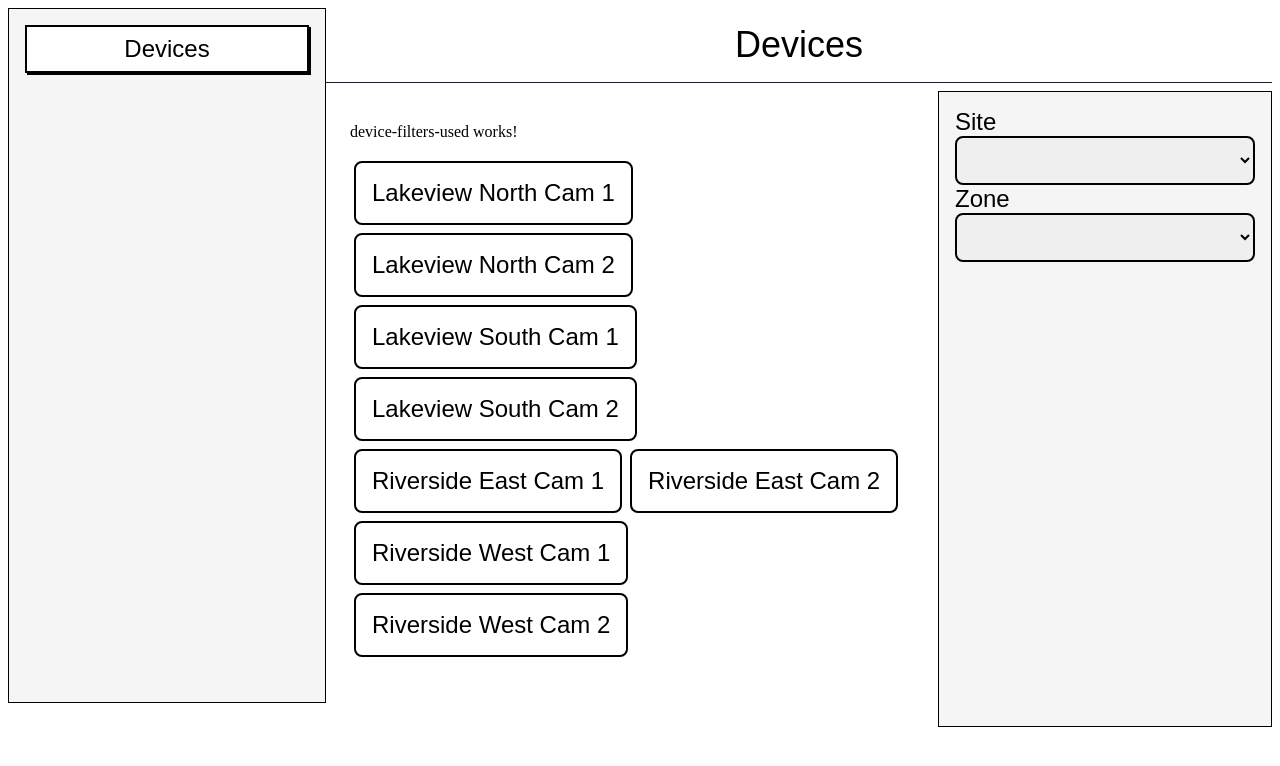
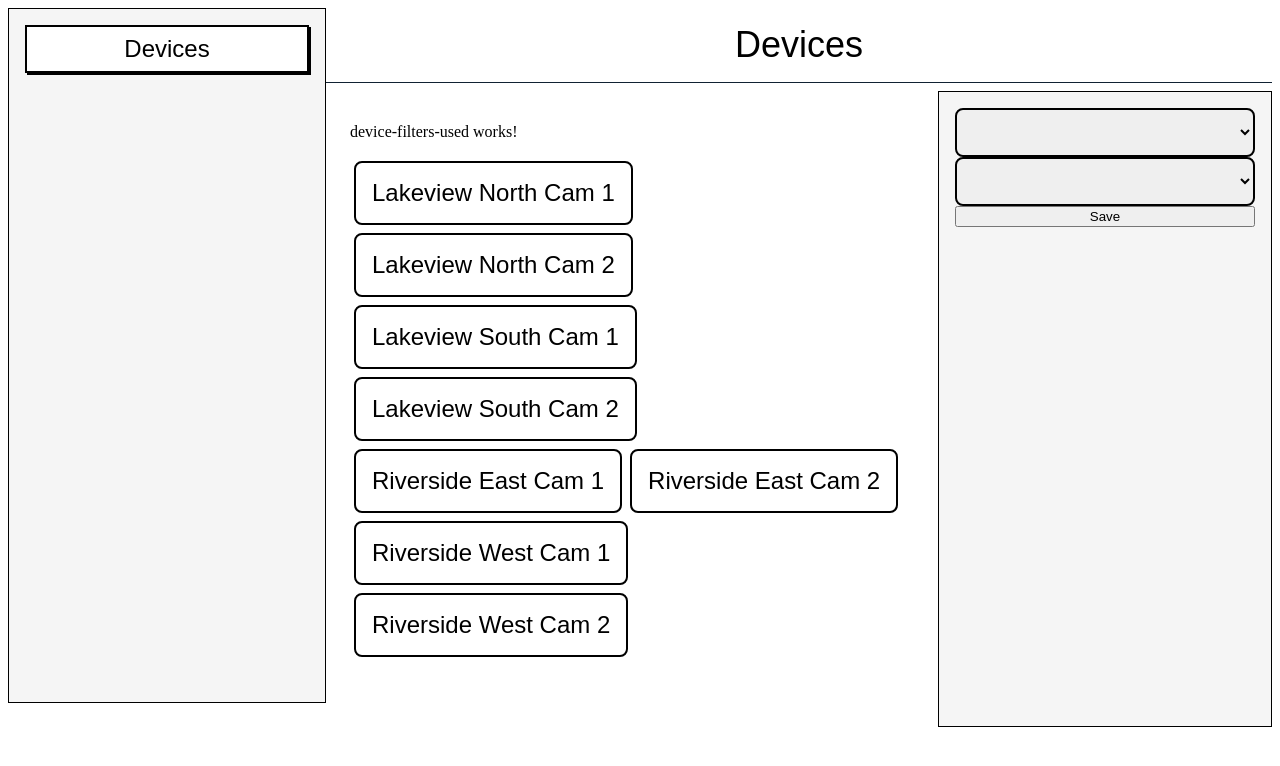
Before and after one commit to apethoud/filter-poc, an Angular app: page /devices in a window 1280 px wide. Shown: the top 766 px of the page. Built offline with nearby package versions, Linux system fonts and the light colour scheme.

Commit message:
store pending filter values on controller

```diff
--- a/src/app/components/device-filter-menu/device-filter-menu.component.html
+++ b/src/app/components/device-filter-menu/device-filter-menu.component.html
@@ -1,15 +1,16 @@
 <div class="filter-menu-container">
-  <!-- <button (click)="triggerSaveAction()">Save</button> -->
-
   <app-filter-field
     name="Site"
-    [options]="filterController?.filterOptions?.site"
-    [selectedValue]="filterController?.filterParams?.site"
+    [options]="siteOptions"
+    [selectedValue]="selectedSiteName"
+    [setSelectedValue]="setPendingSelectedSiteToController"
   />
 
   <app-filter-field
     name="Zone"
-    [options]="filterController?.filterOptions?.zone"
-    [selectedValue]="filterController?.filterParams?.zone"
+    [options]="zoneOptions"
+    [selectedValue]="selectedZoneName"
+    [setSelectedValue]="setPendingSelectedZoneToController"
   />
+  <button (click)="triggerSaveAction()">Save</button>
 </div>
--- a/src/app/components/device-filter-menu/device-filter-menu.component.ts
+++ b/src/app/components/device-filter-menu/device-filter-menu.component.ts
@@ -7,6 +7,13 @@ import { FilterFieldComponent } from '../filter-field/filter-field.component';
 // } from '../../models/filter';
 import { Subject } from 'rxjs';
 import { DeviceFilterController } from '../../controllers/device-filter-controller';
+import { FilterOptionType, ISite, IZone } from '../../models/filter';
+import {
+  iSiteArrayToSiteNameStringArrayMapper,
+  iZoneArrayToZoneNameStringArrayMapper,
+  siteNameStringToISiteMapper,
+  zoneNameStringToIZoneMapper,
+} from '../../utils/utils';
 
 @Component({
   selector: 'app-device-filter-menu',
@@ -19,12 +26,22 @@ export class DeviceFilterMenuComponent implements OnInit {
   @Input({ required: true }) filterController?: DeviceFilterController;
   // @Input({ required: true }) filterList?: FilterListType;
   // readonly triggerSave$ = new Subject<void>();
+  siteOptions: string[] = [];
+  zoneOptions: string[] = [];
+
+  selectedSiteName?: string;
+  selectedZoneName?: string;
 
   // showBrightnessFilter?: boolean;
 
   // brightnessFilterData?: FilterObservables;
 
   ngOnInit(): void {
+    this.prepareSiteOptions();
+    this.prepareZoneOptions();
+
+    this.prepareSelectedSite();
+    this.prepareSelectedZone();
     //   if (!this.filterList) {
     //     return;
     //   }
@@ -40,7 +57,101 @@ export class DeviceFilterMenuComponent implements OnInit {
     //   }
   }
 
-  // triggerSaveAction = () => {
-  //   this.triggerSave$.next();
+  // Prepare Field Options
+
+  prepareSiteOptions = () => {
+    if (!this.filterController || !this.filterController.filterOptions.site) {
+      return;
+    }
+    this.siteOptions = iSiteArrayToSiteNameStringArrayMapper(
+      this.filterController.filterOptions.site
+    );
+  };
+
+  prepareZoneOptions = () => {
+    if (!this.filterController || !this.filterController.filterOptions.zone) {
+      return;
+    }
+    this.zoneOptions = iZoneArrayToZoneNameStringArrayMapper(
+      this.filterController.filterOptions.zone
+    );
+  };
+
+  // Prepare Selected Options
+
+  prepareSelectedSite = () => {
+    if (!this.filterController?.pendingFilterParams.site?.name) {
+      return;
+    }
+    this.selectedSiteName = this.filterController.pendingFilterParams.site.name;
+  };
+
+  prepareSelectedZone = () => {
+    if (!this.filterController?.pendingFilterParams.zone?.name) {
+      return;
+    }
+    this.selectedZoneName = this.filterController.pendingFilterParams.zone.name;
+  };
+
+  // Set Selected Options to Controller
+
+  setPendingSelectedSiteToController = (siteName: string): void => {
+    if (!this.filterController) {
+      return;
+    }
+    const selectedSite = siteNameStringToISiteMapper(
+      siteName,
+      this.filterController.filterOptions.site
+    );
+    this.filterController.pendingFilterParams.site = selectedSite;
+  };
+
+  setPendingSelectedZoneToController = (zoneName: string): void => {
+    if (!this.filterController) {
+      return;
+    }
+    const selectedZone = zoneNameStringToIZoneMapper(
+      zoneName,
+      this.filterController.filterOptions.zone
+    );
+    this.filterController.pendingFilterParams.zone = selectedZone;
+  };
+
+  // setPendingSelectedSite = (val: ISite) => {
+  //   if (!this.filterController?.pendingFilterParams?.site) {
+  //     return;
+  //   }
+  //   this.filterController.pendingFilterParams.site = val;
+  //   console.log(
+  //     'this.filterController.pendingFilterParams.site: ',
+  //     this.filterController.pendingFilterParams.site
+  //   );
   // };
+
+  // setPendingSelectedZone = (val: IZone) => {
+  //   console.log('OOOOO val: ', val);
+  //   // if (!this.filterController?.pendingFilterParams?.zone) {
+  //   //   return;
+  //   // }
+  //   if (!this.filterController) {
+  //     return;
+  //   }
+  //   this.filterController.pendingFilterParams.zone = val;
+  //   console.log(
+  //     'this.filterController.pendingFilterParams.zone: ',
+  //     this.filterController.pendingFilterParams.zone
+  //   );
+  // };
+
+  // setSelectedValue = (val: FilterOptionType) => {
+  //   if (isZone(val)) {
+  //     this.setPendingSelectedZone(val);
+  //   } else {
+  //     this.setPendingSelectedSite(val);
+  //   }
+  // }
+
+  triggerSaveAction = (): void => {
+    // this.triggerSave$.next();
+  };
 }
--- a/src/app/components/filter-field/filter-field.component.html
+++ b/src/app/components/filter-field/filter-field.component.html
@@ -1,8 +1,12 @@
-<label class="filter-dropdown-label">{{ name }}</label>
-<select class="filter-dropdown" [(ngModel)]="selectedValue">
-  @for (option of options; track option.id) {
-  <option [value]="$index">
-    {{ option.name }}
+<label class="filter-dropdown-label">{{ selectedValue }}</label>
+<select
+  class="filter-dropdown"
+  [ngModel]="selectedValue"
+  (change)="handleFilterFieldChange($event)"
+>
+  @for (option of options; track option) {
+  <option [value]="option">
+    {{ option }}
   </option>
   }
 </select>
--- a/src/app/components/filter-field/filter-field.component.ts
+++ b/src/app/components/filter-field/filter-field.component.ts
@@ -6,7 +6,7 @@ import { Component, Input, OnDestroy, OnInit } from '@angular/core';
 // } from '../../models/filter';
 import { Observable, Subscription } from 'rxjs';
 import { FormsModule } from '@angular/forms';
-import { FilterOptionType } from '../../models/filter';
+// import { FilterOptionType } from '../../models/filter';
 
 @Component({
   selector: 'app-filter-field',
@@ -17,8 +17,11 @@ import { FilterOptionType } from '../../models/filter';
 })
 export class FilterFieldComponent implements OnInit, OnDestroy {
   @Input({ required: true }) name?: string;
-  @Input({ required: true }) options?: FilterOptionType[];
-  @Input({ required: true }) selectedValue?: FilterOptionType | null;
+  @Input({ required: true }) options?: string[];
+  @Input({ required: true }) selectedValue?: string | null;
+  @Input({ required: true }) setSelectedValue?: (val: string) => void;
+  // ################## How can I store the selected site value (before form submission) in a way that the zone field can access and respond to it?
+
   // @Input({ required: true }) saveSelectedValue?: (val: FilterOptionType) => void;
   // @Input({ required: true }) triggerSave$: Observable<void>;
 
@@ -38,6 +41,14 @@ export class FilterFieldComponent implements OnInit, OnDestroy {
   ngOnDestroy(): void {
     //   this._subs.unsubscribe();
   }
+
+  handleFilterFieldChange = (event: Event) => {
+    if (!this.setSelectedValue) {
+      return;
+    }
+    const target = event.target as HTMLSelectElement;
+    this.setSelectedValue(target.value);
+  };
 
   // setupFilter = () => {
   //   if (!this.filterData || this.filterData.kind !== 'string') {
--- a/src/app/controllers/device-filter-controller.ts
+++ b/src/app/controllers/device-filter-controller.ts
@@ -15,6 +15,11 @@ export class DeviceFilterController {
     zone: null,
   };
 
+  pendingFilterParams: IFilterParams = {
+    site: null,
+    zone: null,
+  };
+
   filterOptions: IFilterOptions = {
     site: [],
     zone: [],
@@ -24,6 +29,15 @@ export class DeviceFilterController {
     this.filterOptions.site = getSites();
     this.filterOptions.zone = getZones();
   }
+
+  setFilterParams = (params: IFilterParams) => {
+    this.filterParams = params;
+  };
+
+  setPendingFilterParams = (params: IFilterParams) => {
+    this.pendingFilterParams = params;
+  };
+
   // allBrightnessOptions$: Observable<IStringFilterOption[]>;
   // selectedBrightnessOptions$: Observable<number[]>;
   // private readonly _allBrightnessOptionsSubject = new BehaviorSubject<
--- a/src/app/mock-api/mock-api.ts
+++ b/src/app/mock-api/mock-api.ts
@@ -2,17 +2,13 @@ import { IFilterParams } from '../models/filter';
 import { devices, sites, zones } from './mock-data';
 
 export const getSites = () => {
-  console.log('sites: ', sites);
   return sites;
 };
 
 export const getZones = () => {
-  console.log('zones: ', zones);
   return zones;
 };
 
 export const getDevices = (filterParams: IFilterParams) => {
-  console.log('filterParams: ', filterParams);
-  console.log('devices: ', devices);
   return devices;
 };
--- a/src/app/utils/utils.ts
+++ b/src/app/utils/utils.ts
@@ -1,4 +1,5 @@
 import { IColor } from '../models/color';
+import { ISite, IZone } from '../models/filter';
 
 export const colorNameAlphabeticSorter = (a: IColor, b: IColor) => {
   const nameA = a.name.toLowerCase();
@@ -14,3 +15,51 @@ export const colorNameAlphabeticSorter = (a: IColor, b: IColor) => {
 
   return 0;
 };
+
+// export const isSite = (potentialSite: any) => {
+//   return potentialSite.id && potentialSite.name && !potentialSite.siteId;
+// };
+
+// export const isZone = (potentialZone: any) => {
+//   return potentialZone.id && potentialZone.name && potentialZone.siteId;
+// };
+
+// Site Mappers
+
+export const iSiteArrayToSiteNameStringArrayMapper = (
+  sites: ISite[]
+): string[] => {
+  return sites.map((site) => site.name);
+};
+
+export const iSiteToSiteNameStringMapper = (site: ISite): string => {
+  return site.name;
+};
+
+export const siteNameStringToISiteMapper = (
+  siteName: string,
+  sites: ISite[]
+): ISite | null => {
+  const site = sites.find((s) => s.name === siteName);
+  return site || null;
+};
+
+// Zone Mappers
+
+export const iZoneArrayToZoneNameStringArrayMapper = (
+  zones: IZone[]
+): string[] => {
+  return zones.map((zone) => zone.name);
+};
+
+export const iZoneToZoneNameStringMapper = (zone: IZone): string => {
+  return zone.name;
+};
+
+export const zoneNameStringToIZoneMapper = (
+  zoneName: string,
+  zones: IZone[]
+): IZone | null => {
+  const zone = zones.find((z) => z.name === zoneName);
+  return zone || null;
+};
```
